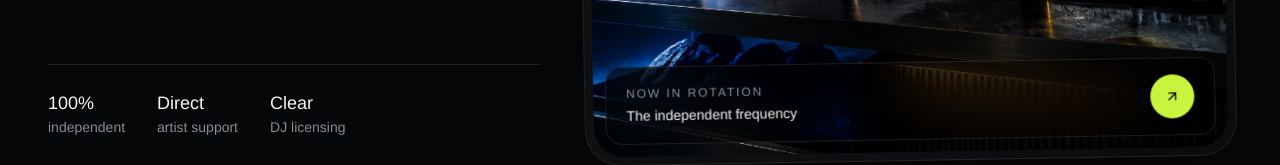
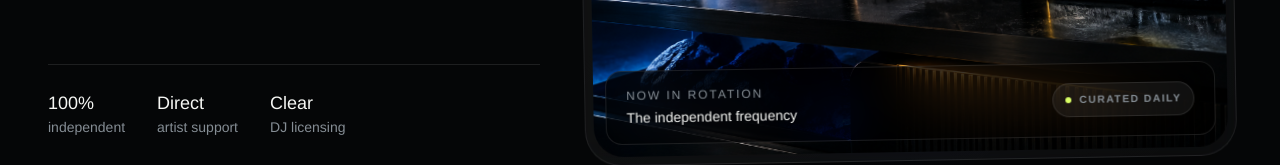
Before and after one commit to dean1234533/Music-Platform-App, a React (Vite) app: page / in a window 1280 px wide. Shown: the part 620-785 px from the top of the page. Built offline with nearby package versions, Linux system fonts and the light colour scheme; no server answers; the database is empty.

Commit message:
Replace decorative hero arrow with status marker

```diff
--- a/src/pages/marketing/LandingPage.tsx
+++ b/src/pages/marketing/LandingPage.tsx
@@ -111,7 +111,10 @@ export function LandingPage() {
               <img src="/wavelength-hero.png" alt="A curated collection of translucent vinyl and sculptural record sleeves" className="h-full w-full rounded-[1.85rem] object-cover object-[68%_center]" />
               <div className="absolute inset-x-5 bottom-5 flex items-center justify-between rounded-2xl border border-white/10 bg-black/55 px-5 py-4 backdrop-blur-xl">
                 <div><p className="text-xs uppercase tracking-[0.16em] text-ink-2">Now in rotation</p><p className="mt-1 text-sm font-medium">The independent frequency</p></div>
-                <span className="flex h-11 w-11 items-center justify-center rounded-full bg-brand-500 text-surface-0"><ArrowRight className="h-4 w-4 -rotate-45" /></span>
+                <span className="inline-flex items-center gap-2 rounded-full border border-white/10 bg-white/[0.06] px-3 py-2 text-[0.65rem] font-semibold uppercase tracking-[0.14em] text-ink-2">
+                  <span className="h-1.5 w-1.5 rounded-full bg-brand-400" aria-hidden="true" />
+                  Curated daily
+                </span>
               </div>
             </div>
           </div>
```
